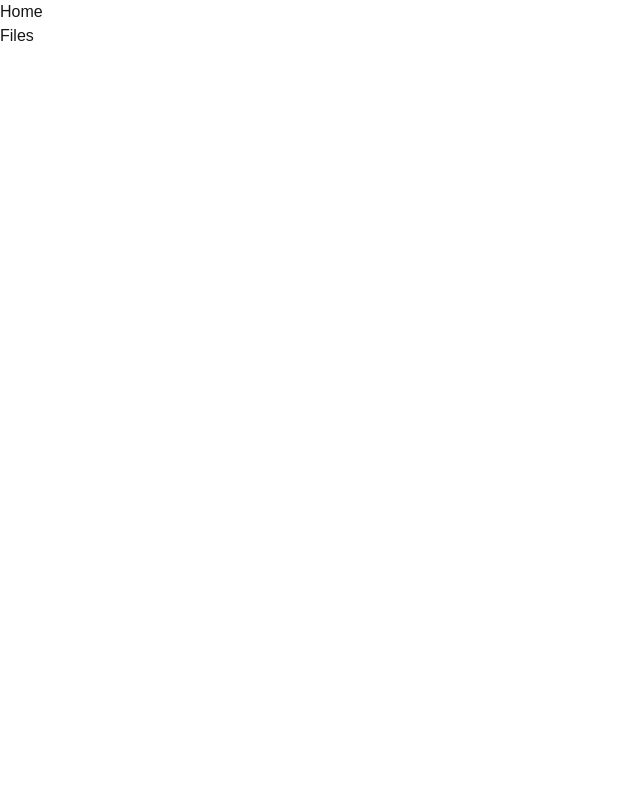
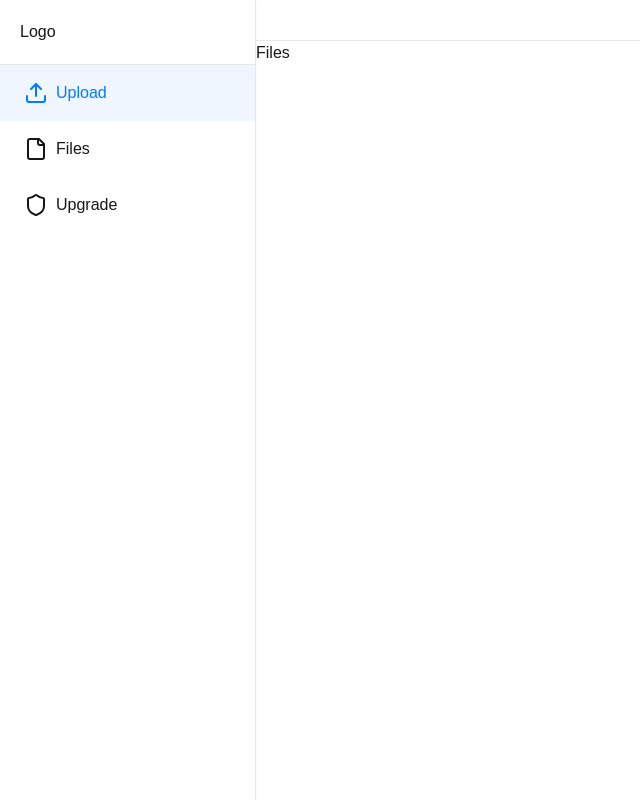
Before and after one commit to deepeshahirwar/file-sharing, a Next.js app in the folder file-sharing-app/: page /files in a window 1280 px wide. Shown: the whole page, without its empty margins (0-640 px from the left). Built offline with nearby package versions, Linux system fonts and the light colour scheme.

Commit message:
Made some user dashboard UI

```diff
--- /dev/null
+++ b/file-sharing-app/app/(dashboard)/_components/SideNav.js
@@ -0,0 +1,58 @@
+ "use client"
+ import { Shield, Upload, File } from 'lucide-react'
+import React from 'react'
+import { useState } from 'react'
+
+function SideNav() {
+    const menuList = [
+        {
+            id: 1,
+            name: "Upload",
+            icon: Upload,
+            path: "/upload"
+        }
+        ,
+        {
+            id: 2,
+            name: "Files",
+            icon: File,
+            path: "/files"
+        },
+        {
+            id: 3,
+            name: "Upgrade",
+            icon: Shield,
+            path: "/upgrade"
+        }
+
+    ]
+
+    const [active, setActive] = useState(0);
+
+    return (
+        <div className="shadow-sm border-r h-full">
+            <div className="p-5 border-b w-full">
+                Logo
+            </div>
+
+        <div className="flex flex-col text-left">
+          {menuList.map((item,index) => (
+
+             <button className={`flex gap-2 p-4 px-6
+             hover:text-primary
+             ${index === active ? "bg-blue-50 text-primary" :null}`}
+
+
+             onClick={() => setActive(index)}>
+                <item.icon/>
+             <h2>{item.name}</h2>
+             </button>
+          ))}
+          </div>
+
+
+         </div>
+    )
+}
+
+export default SideNav
--- /dev/null
+++ b/file-sharing-app/app/(dashboard)/_components/TopHeader.js
@@ -0,0 +1,20 @@
+import { AlignJustify} from 'lucide-react'
+import { UserButton } from '@clerk/nextjs'
+import React from 'react'
+
+function TopHeader() {
+  return (
+    <div  className ="flex p-5 border-b justify-between
+    items-center md:justify-end">
+
+         <AlignJustify className=" cursor-pointer
+         md:hidden"/>
+
+         <div className="md:hidden"> logo </div>
+         <UserButton/>
+
+    </div>
+  )
+}
+
+export default TopHeader
--- a/file-sharing-app/app/(dashboard)/files/page.js
+++ b/file-sharing-app/app/(dashboard)/files/page.js
@@ -3,6 +3,7 @@ import {  UserButton} from '@clerk/nextjs'
 
 function Files() {
   return (
+    // user button for signing out
     <div>Files
       <UserButton afterSignOutUrl="/"/>
     </div>
--- a/file-sharing-app/app/(dashboard)/layout.js
+++ b/file-sharing-app/app/(dashboard)/layout.js
@@ -1,11 +1,21 @@
 import React from 'react'
+import SideNav from './_components/SideNav';
+import TopHeader from './_components/TopHeader';
 
 function layout({children}) {
   return (
 
     <div>
-      <h2>Home</h2>
-      {children}
+      <div className=" h-full w-64 flex-col
+      fixed inset-y-0 x-50 md:flex hidden">
+        <SideNav/>
+      </div>
+
+      <div className="md:ml-64">
+        <TopHeader/>
+        {children}
+      </div>
+
     </div>
 
   )
--- a/file-sharing-app/package.json
+++ b/file-sharing-app/package.json
@@ -10,6 +10,7 @@
   },
   "dependencies": {
     "@clerk/nextjs": "^5.7.1",
+    "lucide-react": "^0.451.0",
     "next": "14.2.14",
     "react": "^18",
     "react-dom": "^18"
```
Also changed, not shown: 1 other file (tests, documents, lock files or other folders).
